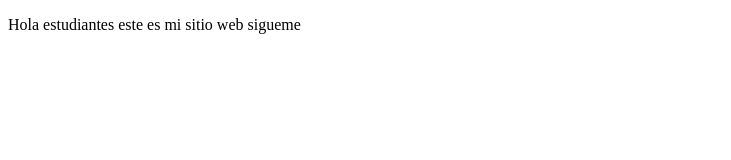
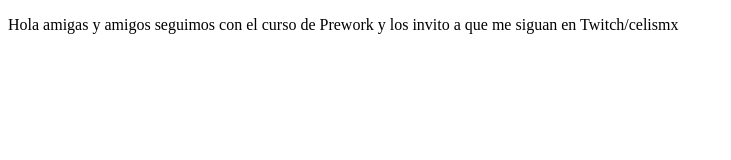
Before and after one commit to Mike87u/proyectoDemoCursoPrework, a plain HTML site: page index.html in a window 1280 px wide. Shown: the whole page, without its empty margins (0-731 px from the left). Drawn offline with Linux system fonts and the light colour scheme.

Commit message:
Cambios, agregamos sitio de twitch

```diff
--- a/index.html
+++ b/index.html
@@ -6,8 +6,9 @@
     <title>HolaMundo</title>
 </head>
 <body>
-    <p>Hola estudiantes este es mi sitio web
-        sigueme
+    <p>
+        Hola amigas y amigos seguimos con el curso de Prework
+        y los invito a que me siguan en Twitch/celismx
     </p>
 </body>
 </html>
```
